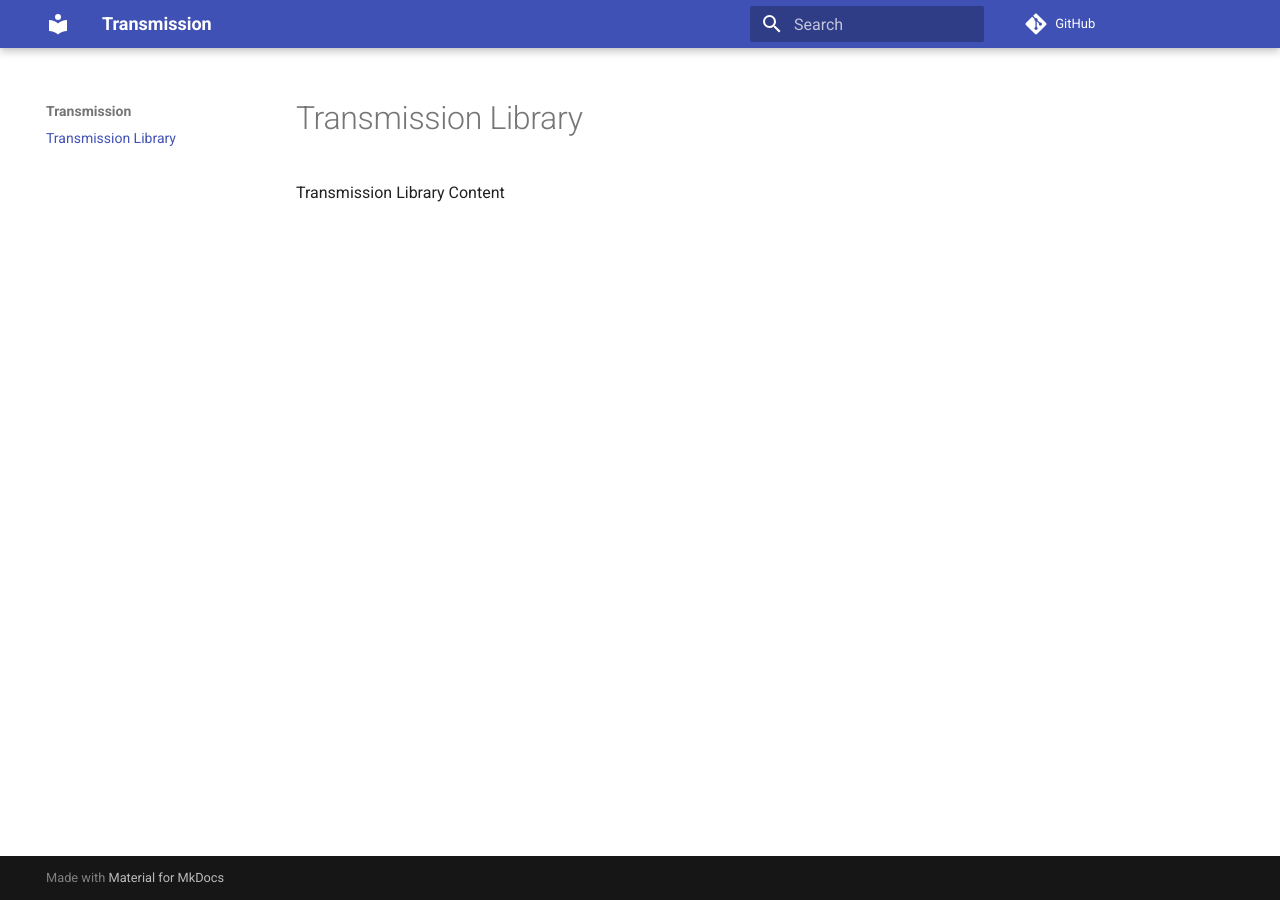
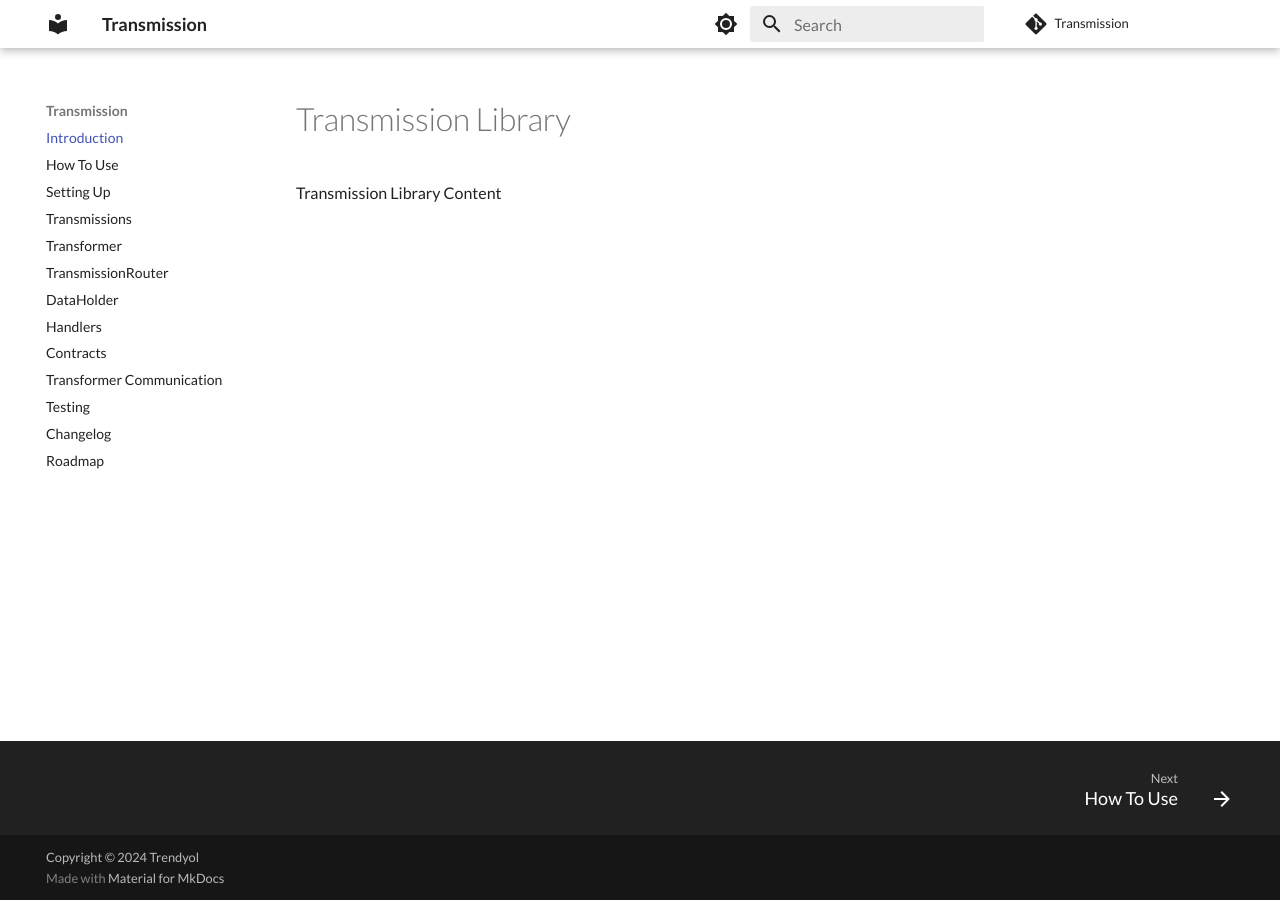
Before and after one commit to Trendyol/transmission, an MkDocs documentation site: the page built from docs/index.md, in a window 1280 px wide. Built offline with MkDocs 1.6.1 and Material for MkDocs 9.7.7, drawn with Linux system fonts in a browser that asks for light colours; comment, search, counter and statistics services are not loaded.

Commit message:
Update mkdocs configuration, add initial documentation layout

```diff
--- a/mkdocs.yml
+++ b/mkdocs.yml
@@ -1,8 +1,36 @@
 site_name: Transmission
+repo_name: Transmission
+site_description: "Experimental asynchronous communication for Business Logic"
+site_author: Trendyol
 repo_url: https://github.com/trendyol/transmission
+remote_branch: gh-pages
+
+copyright: 'Copyright &copy; 2024 Trendyol'
+
 theme:
   name: material
+  palette:
+    - media: '(prefers-color-scheme: light)'
+      scheme: default
+      primary: 'white'
+      accent: 'orange'
+      toggle:
+        icon: material/brightness-7
+        name: Switch to dark mode
+    - media: '(prefers-color-scheme: dark)'
+      scheme: slate
+      primary: 'black'
+      accent: 'yellow'
+      toggle:
+        icon: material/brightness-4
+        name: Switch to light mode
+  font:
+    text: 'Lato'
+    code: 'Fira Code'
+
   features:
+  - content.code.copy
+  - content.code.select
   - content.code.annotate
   - content.tabs.link
   - content.tooltips
@@ -16,3 +44,18 @@ theme:
   - search.share
   - search.suggest
   - toc.integrate
+
+nav:
+  - 'Introduction': index.md
+  - 'How To Use': 'how_to_use.md'
+  - 'Setting Up': 'setup.md'
+  - 'Transmissions': 'transmissions.md'
+  - 'Transformer': 'transformer.md'
+  - 'TransmissionRouter': 'router.md'
+  - 'DataHolder': 'dataholder.md'
+  - 'Handlers': 'handlers.md'
+  - 'Contracts': 'contracts.md'
+  - 'Transformer Communication': 'transformer_communication.md'
+  - 'Testing': 'testing.md'
+  - 'Changelog': 'changelog.md'
+  - 'Roadmap': 'roadmap.md'
```
Also changed, not shown: docs/changelog.md (added, +1 -0 lines), docs/contracts.md (added, +1 -0 lines), docs/dataholder.md (added, +1 -0 lines), docs/handlers.md (added, +1 -0 lines), docs/how_to_use.md (added, +1 -0 lines), docs/roadmap.md (added, +1 -0 lines), docs/router.md (added, +1 -0 lines), docs/setup.md (added, +1 -0 lines), docs/testing.md (added, +1 -0 lines), docs/transformer.md (added, +1 -0 lines), docs/transformer_communication.md (added, +1 -0 lines), docs/transmissions.md (added, +1 -0 lines).
